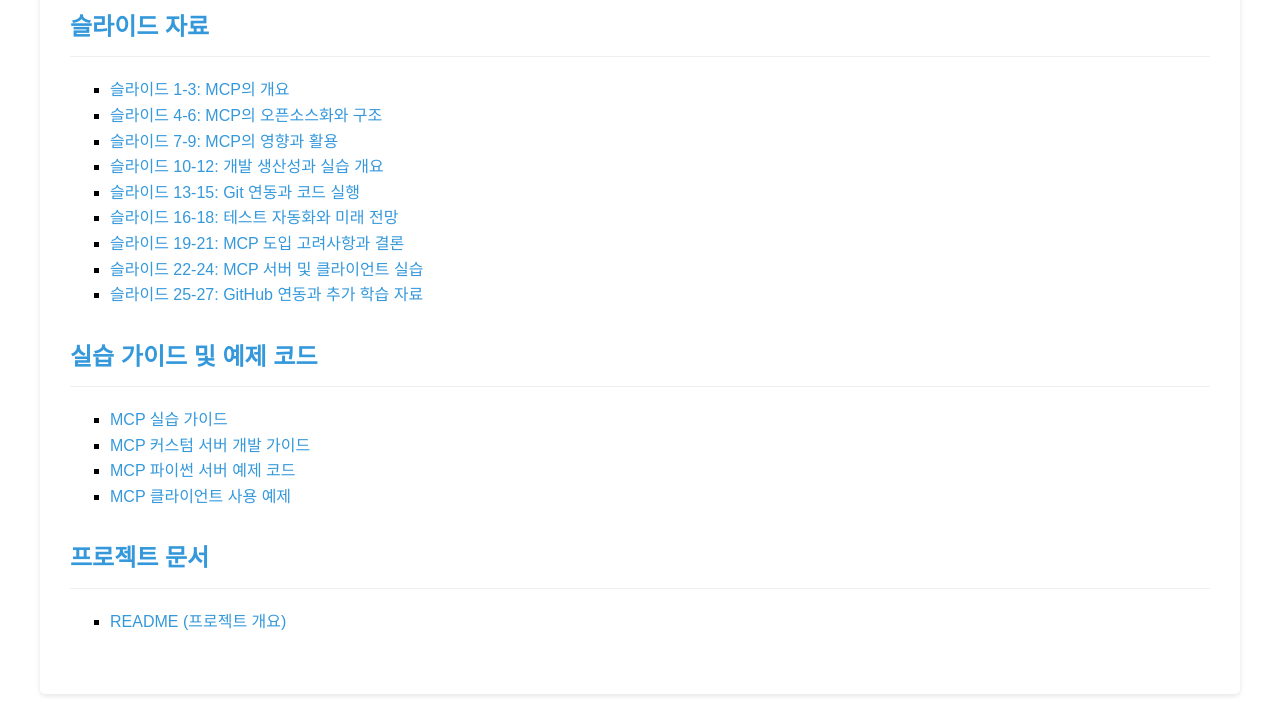
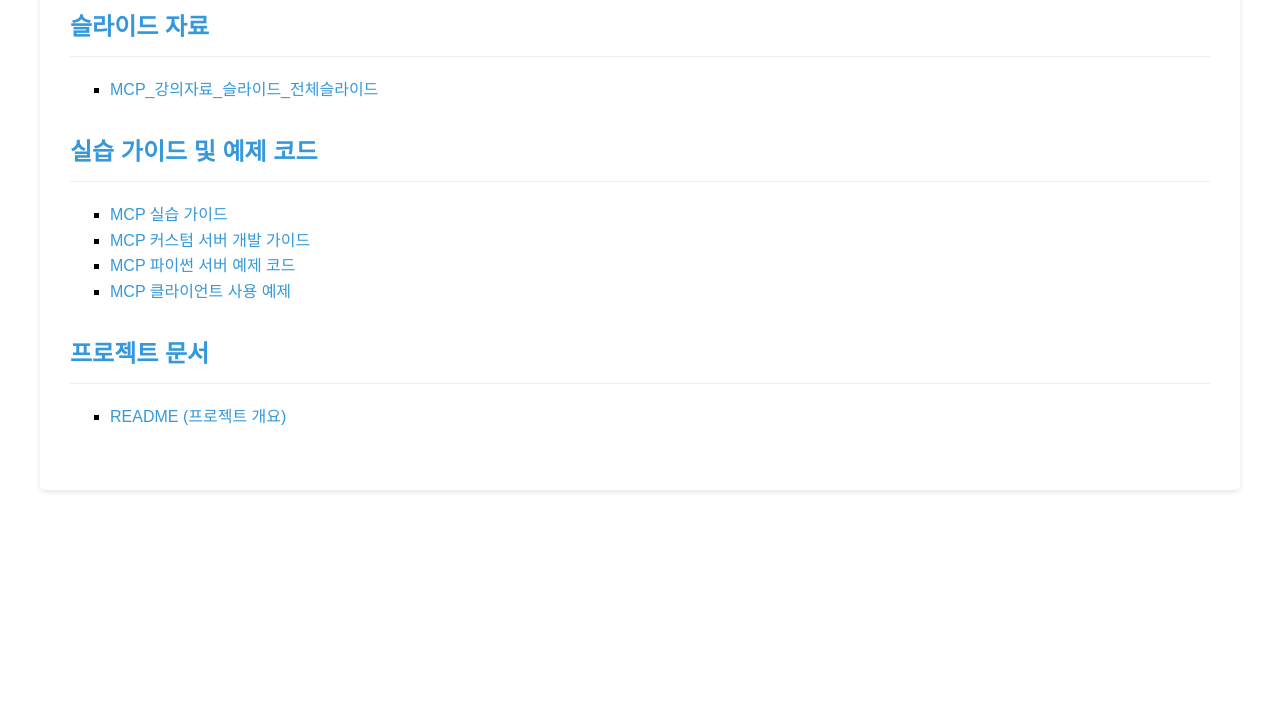
Before and after one commit to xide-projext/lecture-oss-w4-mcp, a plain HTML site: page docs/index.html in a window 1280 px wide. Shown: the part 136-850 px from the top of the page. After the commit the page ends 800 px from the top, so only its background shows below. Drawn offline with Linux system fonts and the light colour scheme.

Commit message:
전체 슬라이드

```diff
--- a/docs/index.html
+++ b/docs/index.html
@@ -34,15 +34,7 @@
         <div class="section">
             <h2>슬라이드 자료</h2>
             <ul>
-                <li><a href="MCP_강의자료_슬라이드1-3.html">슬라이드 1-3: MCP의 개요</a></li>
-                <li><a href="MCP_강의자료_슬라이드4-6.html">슬라이드 4-6: MCP의 오픈소스화와 구조</a></li>
-                <li><a href="MCP_강의자료_슬라이드7-9.html">슬라이드 7-9: MCP의 영향과 활용</a></li>
-                <li><a href="MCP_강의자료_슬라이드10-12.html">슬라이드 10-12: 개발 생산성과 실습 개요</a></li>
-                <li><a href="MCP_강의자료_슬라이드13-15.html">슬라이드 13-15: Git 연동과 코드 실행</a></li>
-                <li><a href="MCP_강의자료_슬라이드16-18.html">슬라이드 16-18: 테스트 자동화와 미래 전망</a></li>
-                <li><a href="MCP_강의자료_슬라이드19-21.html">슬라이드 19-21: MCP 도입 고려사항과 결론</a></li>
-                <li><a href="MCP_강의자료_슬라이드22-24.html">슬라이드 22-24: MCP 서버 및 클라이언트 실습</a></li>
-                <li><a href="MCP_강의자료_슬라이드25-27.html">슬라이드 25-27: GitHub 연동과 추가 학습 자료</a></li>
+                <li><a href="MCP_강의자료_슬라이드_전체슬라이드.html">MCP_강의자료_슬라이드_전체슬라이드</a></li>
             </ul>
         </div>
 
```
